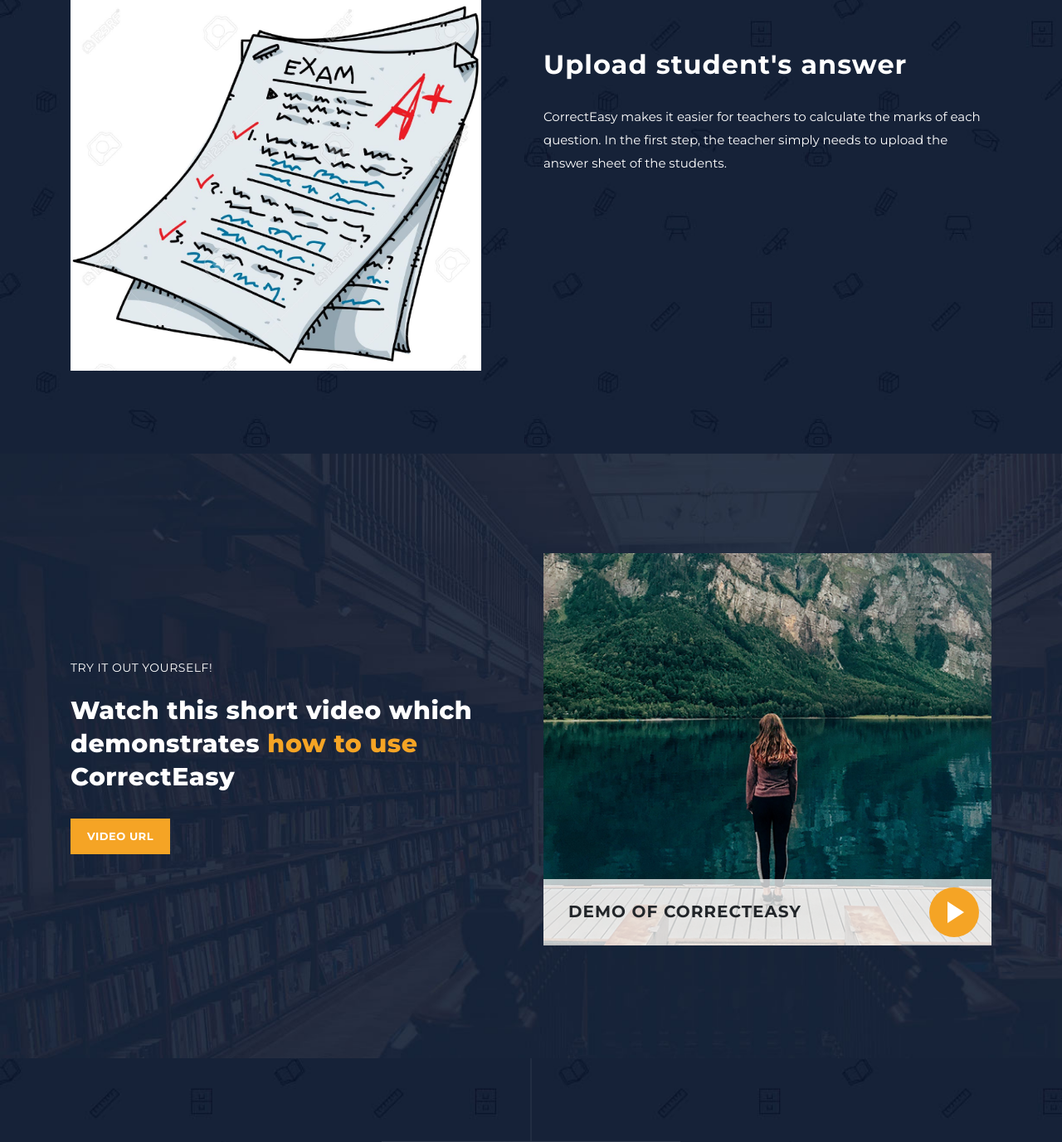
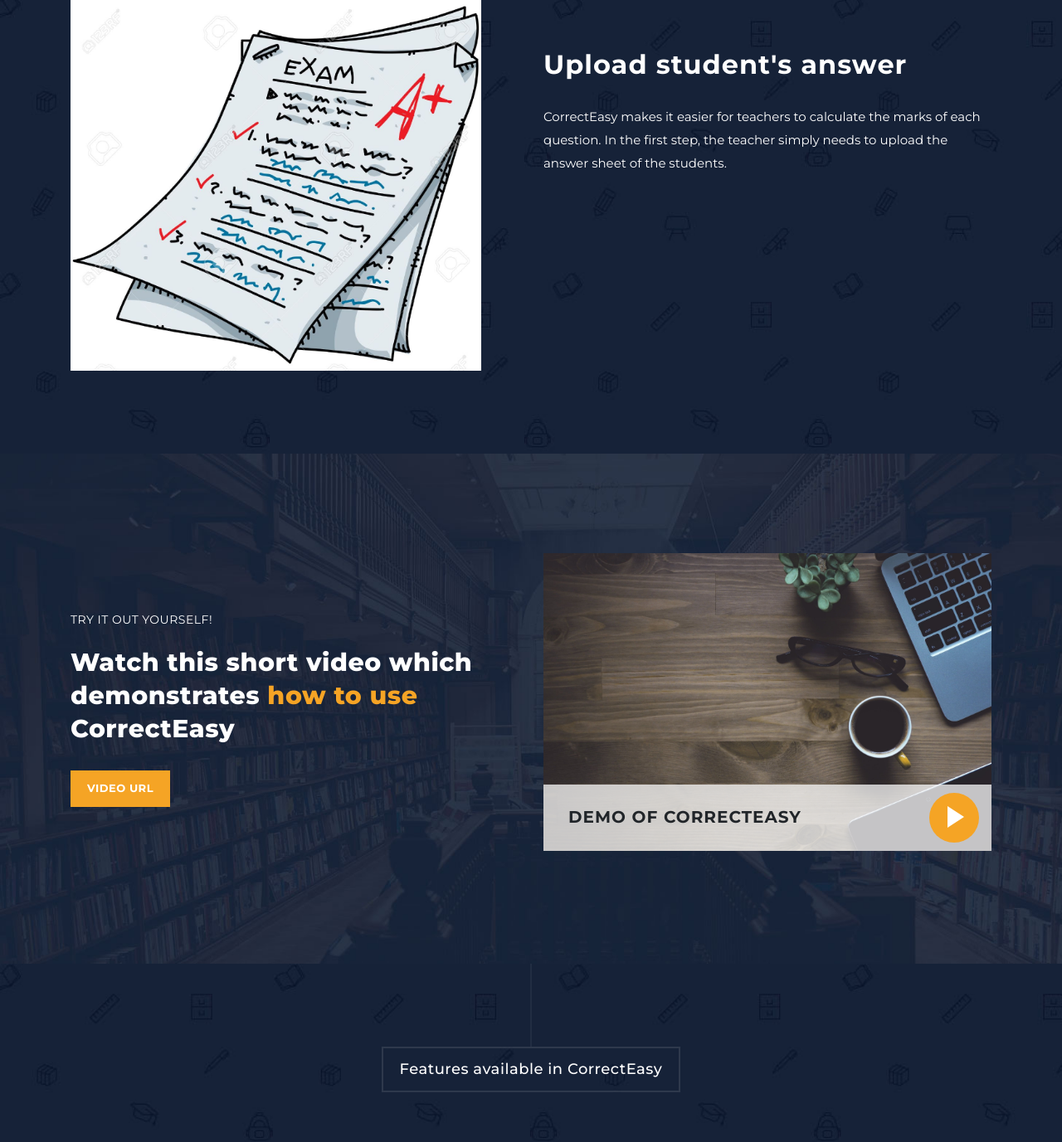
Before and after one commit to Sanjsarma/CorrectEasy, a Django app: page / in a window 1280 px wide. Shown: the part 1586-2963 px from the top of the page at 83% size. Run offline with Django 3.2, Linux system fonts and the light colour scheme; some libraries are stand-ins or nearby versions.

Commit message:
Last Push

```diff
--- a/newapp/templates/home.html
+++ b/newapp/templates/home.html
@@ -142,7 +142,7 @@
               <h4>Demo of CorrectEasy</h4>
             </div>
             <figure>
-              <a href="https://www.youtube.com/watch?v=r9LtOG6pNUw" class="play"><img src="{% static 'assets/images/main-thumb.png'%}"></a>
+              <a href="https://www.youtube.com/watch?v=fZmhjq87SCY" class="play"><img src="{% static 'assets/images/main-thumb.jpg'%}"></a>
             </figure>
           </article>
         </div>
--- a/newapp/views.py
+++ b/newapp/views.py
@@ -16,7 +16,7 @@ def index(request):
 
 def info(request):
     #vision api code which also saves data to db.
-    os.environ["GOOGLE_APPLICATION_CREDENTIALS"]="C:/Users/Sanjana Sarma/Downloads/key.json"
+    os.environ["GOOGLE_APPLICATION_CREDENTIALS"]="C:/Users/malav/Downloads/key.json"
     client = vision.ImageAnnotatorClient()
     myfile = request.FILES["key"]
     fs = FileSystemStorage()
```
Also changed, not shown: media/answer_7myi7ex.jpeg (added), media/answer_BCrDsL7.jpeg (added), media/answer_PzmreXS.jpeg (added), media/key_71QT2Mc.jpeg (added), media/key_fO1kpnI.jpeg (added), media/key_haCkvo7.jpeg (added), static/assets/images/main-thumb.jpg (added), static/assets/images/main-thumb.png (deleted).
